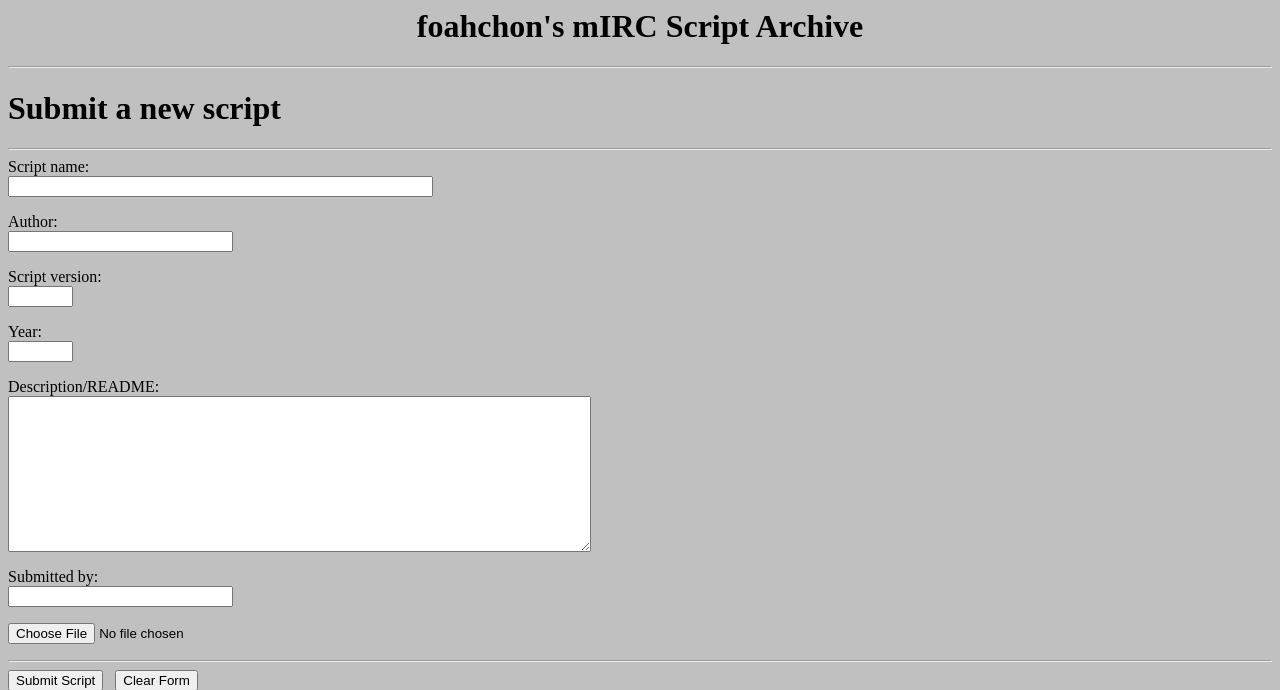
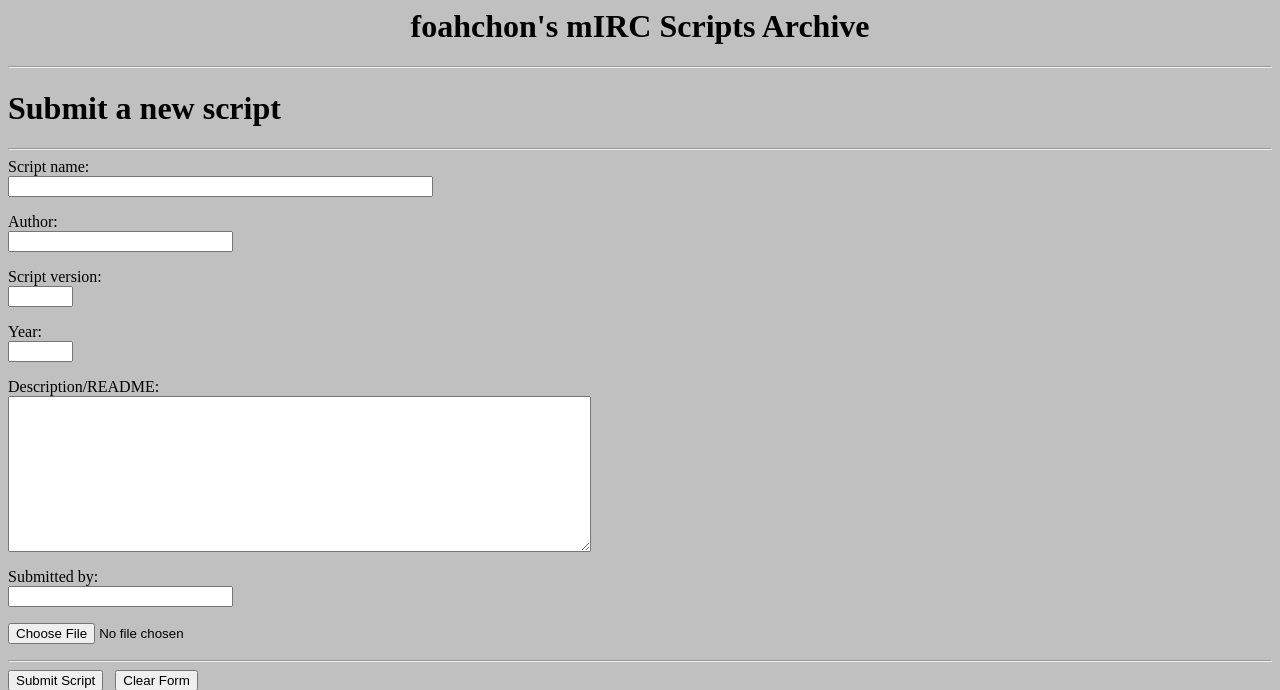
Before and after one commit to foahchon/mirc_scripts_archive, a Flask app: page /submit_script in a window 1280 px wide. Shown: the top 690 px of the page. Run offline with Flask 2, Linux system fonts and the light colour scheme; parts of the project's set-up code (start-up, migrations or seed data) failed here and were passed over.

Commit message:
Tweak spelling

```diff
--- a/src/templates/base.html
+++ b/src/templates/base.html
@@ -1,6 +1,6 @@
 <html>
     <head>
-        <title>foahchon's mIRC Script Archive</title>
+        <title>foahchon's mIRC Scripts Archive</title>
     </head>
     <style>
         body {
@@ -9,7 +9,7 @@
     </style>
 <body>
     <center>
-        <h1>foahchon's mIRC Script Archive</h1>
+        <h1>foahchon's mIRC Scripts Archive</h1>
     </center>
     <hr />
 
```
